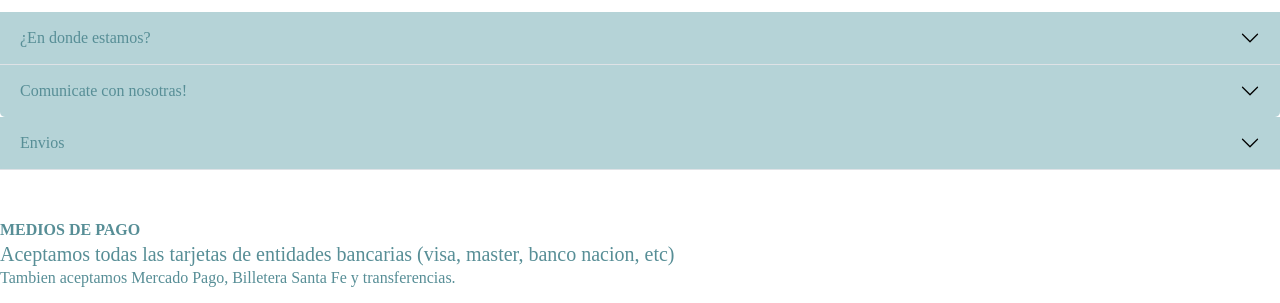
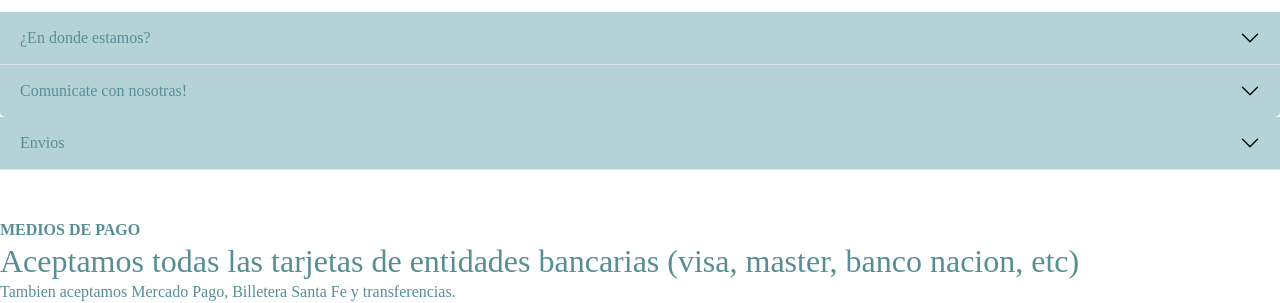
Before and after one commit to belenpadilla/trabajo-padilla, a website: page paginas/utilidades.html in a window 1280 px wide. Shown: the part 274-577 px from the top of the page. Drawn offline with nearby package versions, Linux system fonts and the light colour scheme; a web font is replaced by a local one.

Commit message:
carga final

```diff
--- a/paginas/utilidades.html
+++ b/paginas/utilidades.html
@@ -86,7 +86,7 @@
     <div class=" utilidades mt-5">
       <div class="card-header"> <strong> MEDIOS DE PAGO</strong> </div>
       <div class="card-body">
-        <h5 class="card-title">Aceptamos todas las tarjetas de entidades bancarias (visa, master, banco nacion, etc)</h5>
+        <h2 class="card-title">Aceptamos todas las tarjetas de entidades bancarias (visa, master, banco nacion, etc)</h2>
         <p class="card-text">Tambien aceptamos Mercado Pago, Billetera Santa Fe y transferencias.</p>
       </div>
     </div>
```
